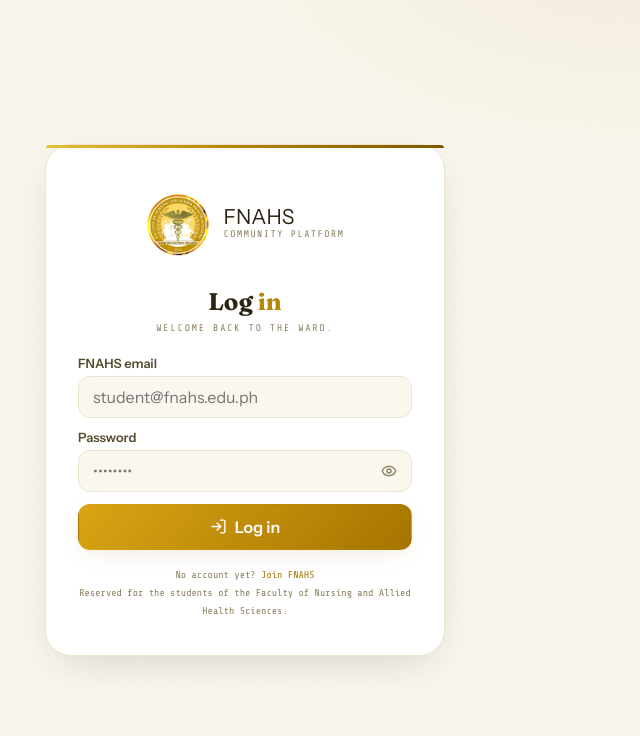
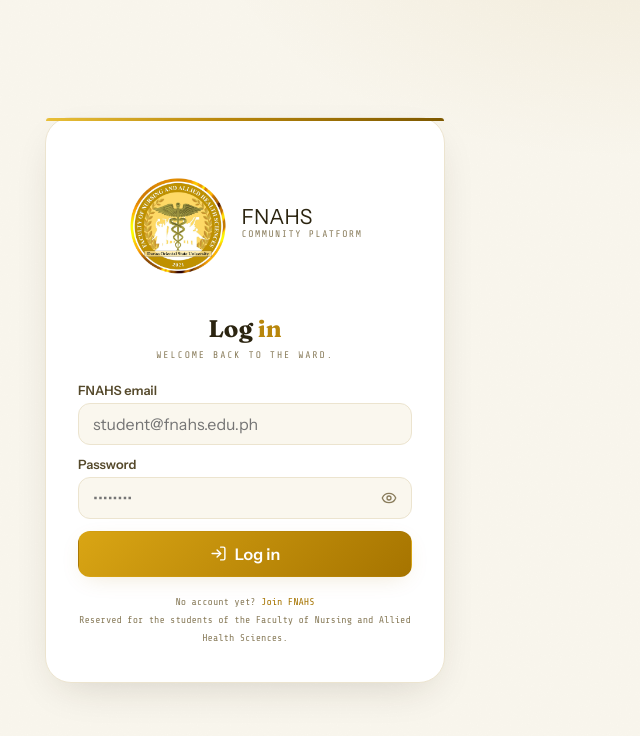
Before and after one commit to kurunami31/FNAHS, a React (Vite) app: page /login in a window 1280 px wide. Shown: the top 736 px of the page, without its empty margins (395-1035 px from the left). Built offline with nearby package versions, Linux system fonts and the light colour scheme; no server answers.

Commit message:
Enlarge auth page logo

```diff
--- a/src/styles.css
+++ b/src/styles.css
@@ -1359,7 +1359,7 @@
    ============================================================ */
 .auth-logo { display: flex; align-items: center; justify-content: center; gap: 14px; margin-bottom: 16px; }
 .auth-logo img {
-  height: 96px;
+  height: 150px;
   width: auto;
   flex: none;
   object-fit: contain;
```
